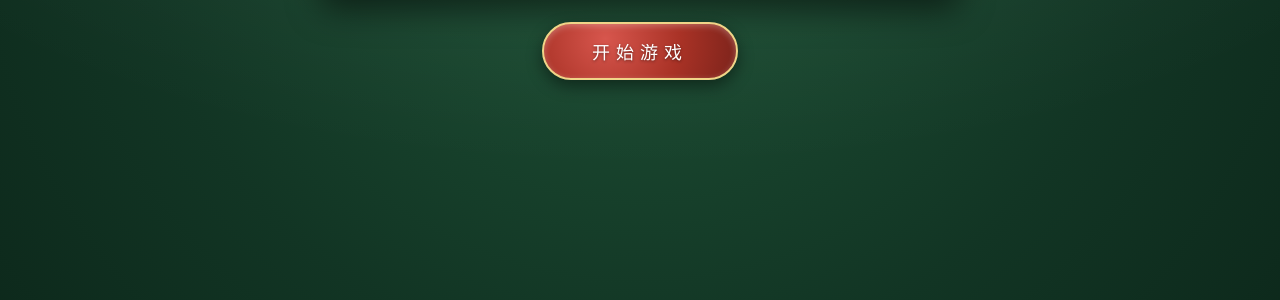
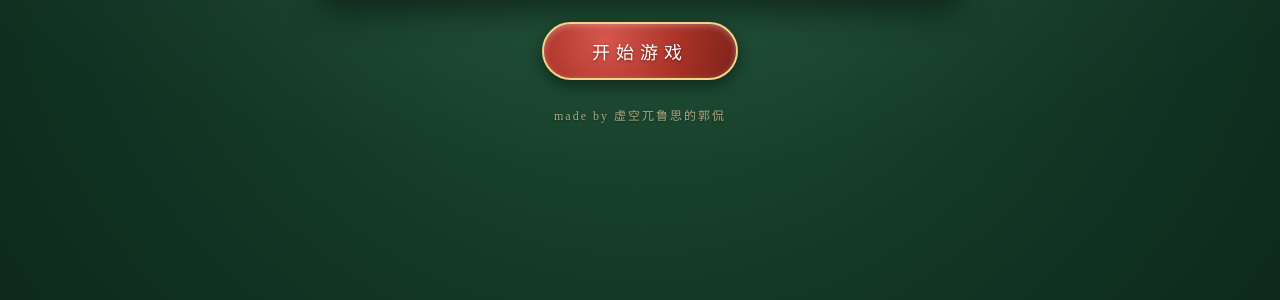
Before and after one commit to WarnWallen/WarnWallen.github.io, a Jekyll site: the page timeline/index.html, which Jekyll copies as it is, in a window 1280 px wide. Shown: the part 407-707 px from the top of the page. Built offline with Jekyll 4.4.1, drawn with Linux system fonts in a browser that asks for light colours.

Commit message:
时间之轴游戏页脚添加 made by 虚空兀鲁思的郭侃 标签

```diff
--- a/timeline/index.html
+++ b/timeline/index.html
@@ -52,6 +52,7 @@
   </section>
 
   <div id="toast"></div>
+  <footer class="made-by">made by 虚空兀鲁思的郭侃</footer>
 </div>
 
 <script src="events.js"></script>
--- a/timeline/style.css
+++ b/timeline/style.css
@@ -170,6 +170,7 @@ header .sub::after{content:"♠ ♥ ♣ ♦";display:block;letter-spacing:10px;m
 .tag-region.is{background:#2e7d4f}
 .tag-region.ot{background:#5c6b73}
 .choice .tag-region,#pending-card .tag-region{font-size:11px;padding:4px 7px}
+.made-by{margin-top:26px;text-align:center;font-size:12px;color:var(--dim);letter-spacing:2px;opacity:.85;text-shadow:0 1px 2px rgba(0,0,0,.5)}
 @media(max-width:620px){
   #review{columns:1}
   .tl-card{width:92px;height:132px}
```
